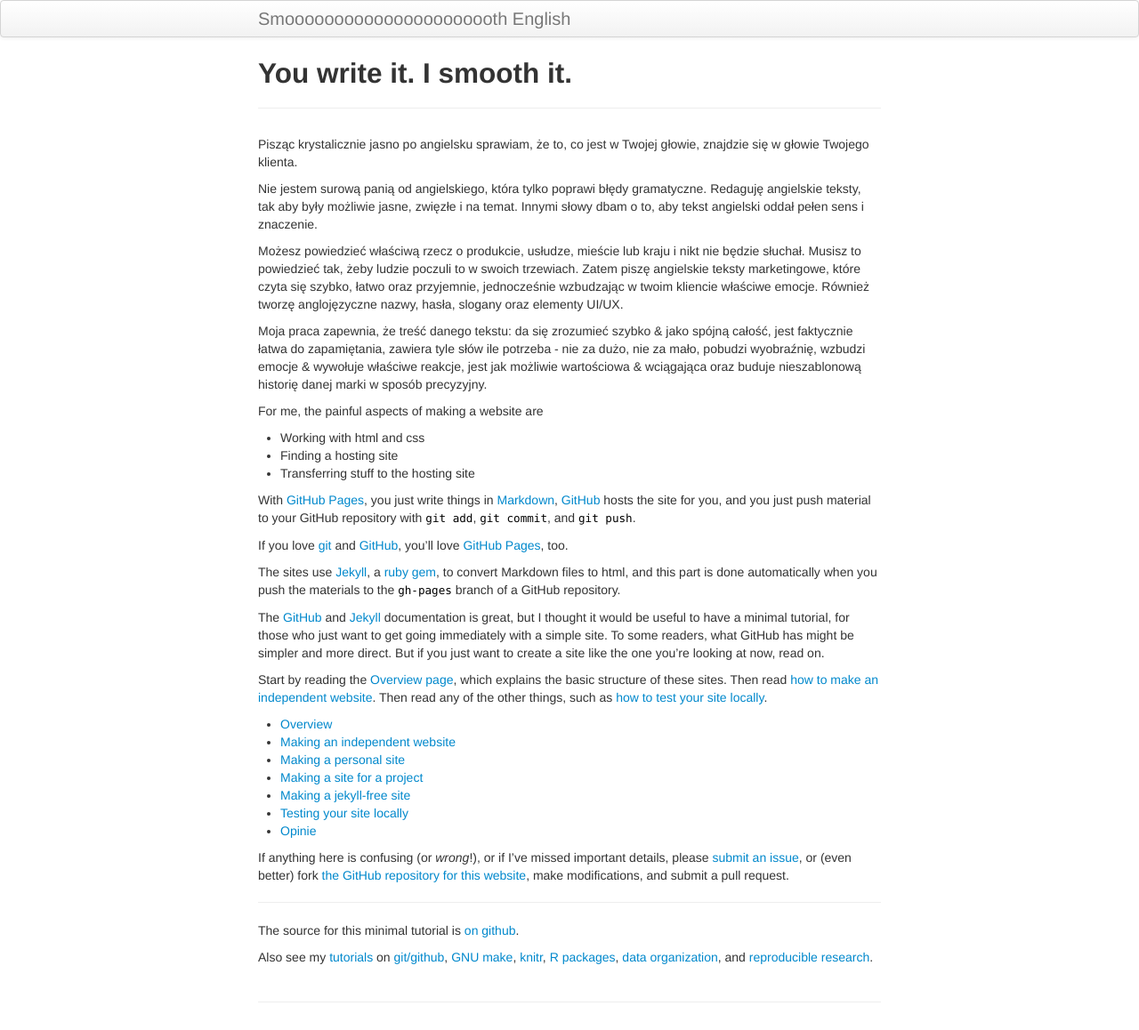
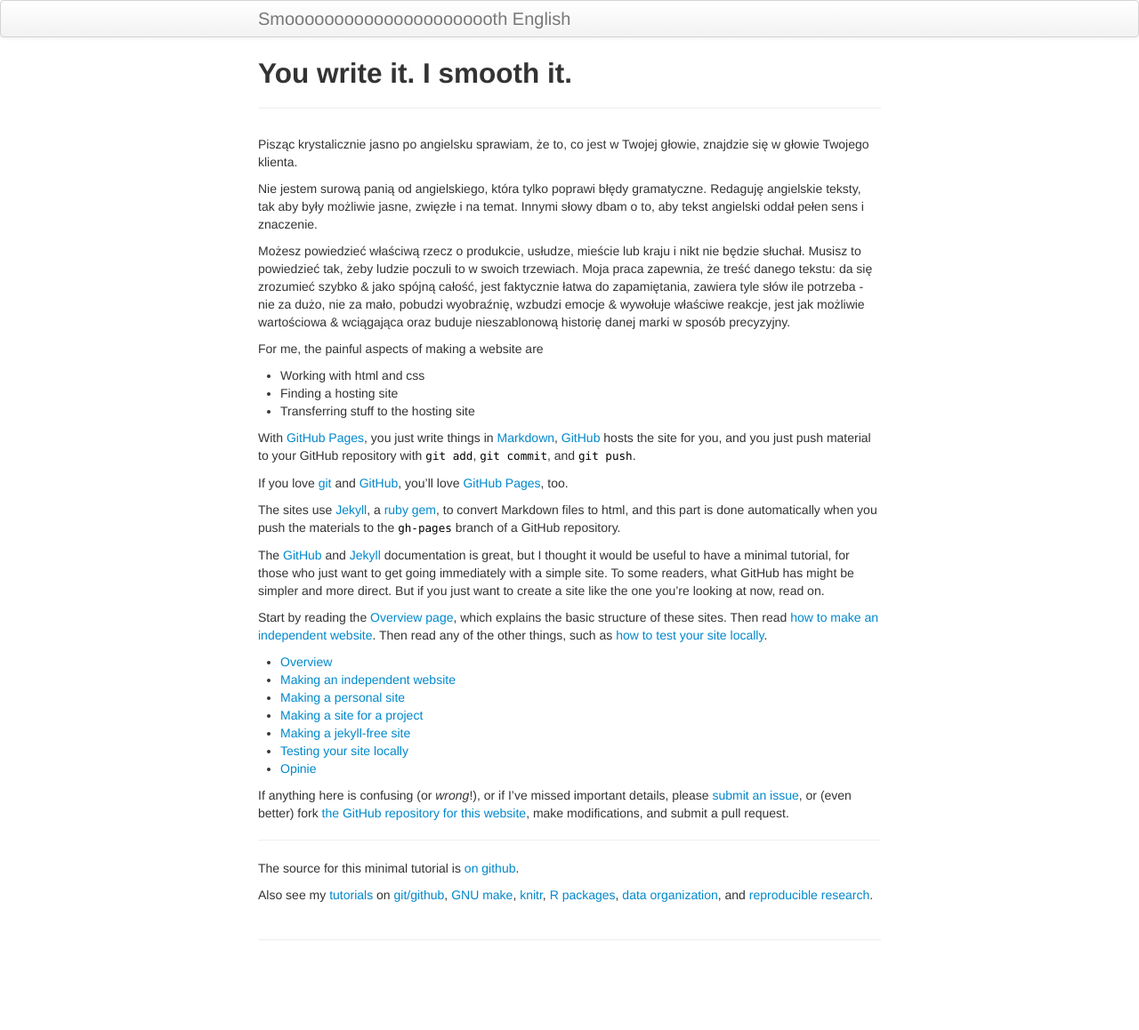
Before and after one commit to StephenEastham/StephenEastham.github.io, a Jekyll site: the page built from index.md, in a window 1280 px wide. Shown: the whole page at 89% size. Built offline with Jekyll 4.4.1, drawn with Linux system fonts in a browser that asks for light colours; after the commit the page ends 1088 px from its top, so only the background shows below that.

Commit message:
Update index.md

```diff
--- a/index.md
+++ b/index.md
@@ -9,9 +9,7 @@ Pisząc krystalicznie jasno po angielsku sprawiam, że to, co jest w Twojej gło
 
 Nie jestem surową panią od angielskiego, która tylko poprawi błędy gramatyczne. Redaguję angielskie teksty, tak aby były możliwie jasne, zwięzłe i na temat. Innymi słowy dbam o to, aby tekst angielski oddał pełen sens i znaczenie.
 
-Możesz powiedzieć właściwą rzecz o produkcie, usłudze, mieście lub kraju i nikt nie będzie słuchał. Musisz to powiedzieć tak, żeby ludzie poczuli to w swoich trzewiach. Zatem piszę angielskie teksty marketingowe, które czyta się szybko, łatwo oraz przyjemnie, jednocześnie wzbudzając w twoim kliencie właściwe emocje. Również tworzę anglojęzyczne nazwy, hasła, slogany oraz elementy UI/UX.
-
-Moja praca zapewnia, że treść danego tekstu: da się zrozumieć szybko & jako spójną całość, jest faktycznie łatwa do zapamiętania, zawiera tyle słów ile potrzeba - nie za dużo, nie za mało, pobudzi wyobraźnię, wzbudzi emocje & wywołuje właściwe reakcje, jest jak możliwie wartościowa & wciągająca oraz buduje nieszablonową historię danej marki w sposób precyzyjny.
+Możesz powiedzieć właściwą rzecz o produkcie, usłudze, mieście lub kraju i nikt nie będzie słuchał. Musisz to powiedzieć tak, żeby ludzie poczuli to w swoich trzewiach. Moja praca zapewnia, że treść danego tekstu: da się zrozumieć szybko & jako spójną całość, jest faktycznie łatwa do zapamiętania, zawiera tyle słów ile potrzeba - nie za dużo, nie za mało, pobudzi wyobraźnię, wzbudzi emocje & wywołuje właściwe reakcje, jest jak możliwie wartościowa & wciągająca oraz buduje nieszablonową historię danej marki w sposób precyzyjny.
 
 
 For me, the painful aspects of making a website are
```
